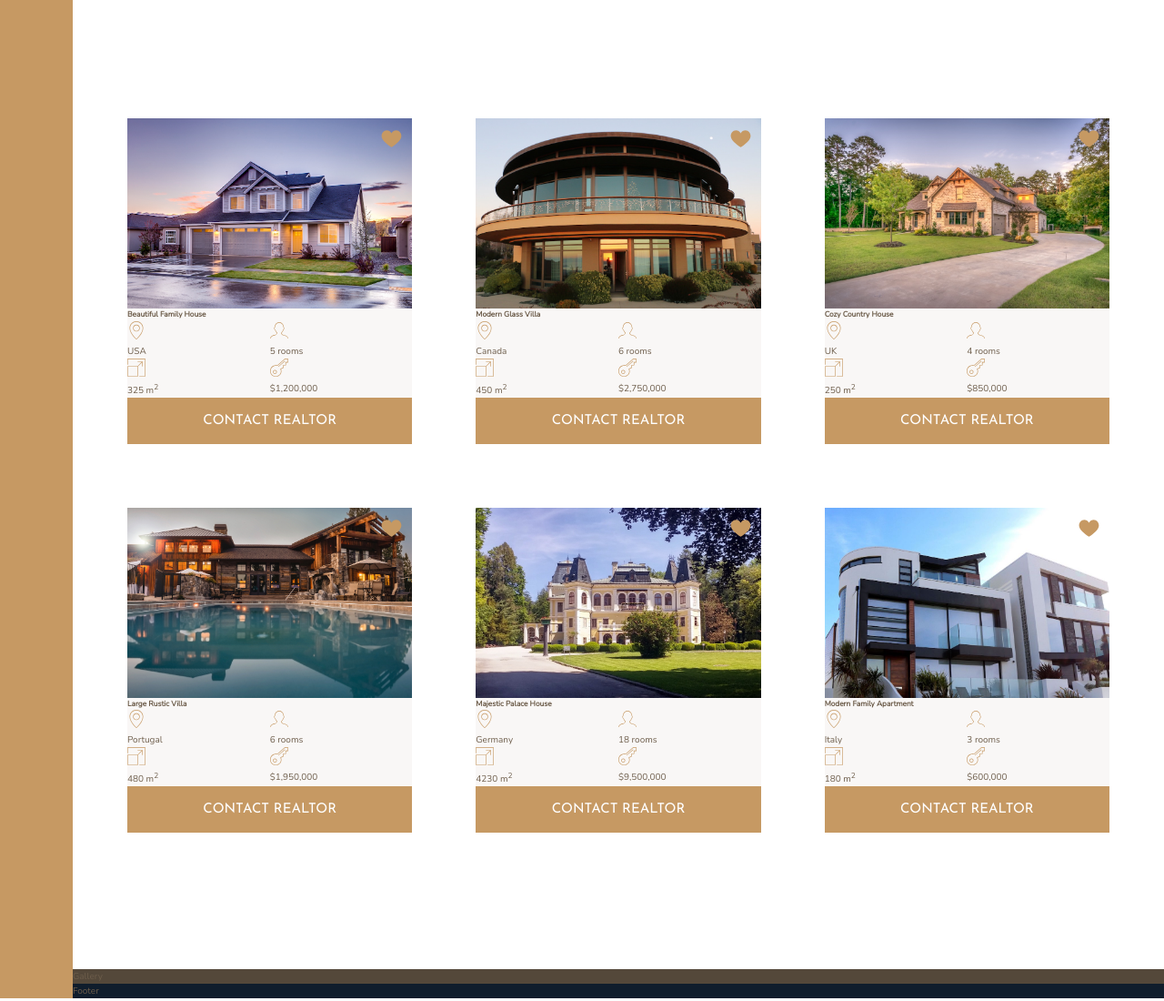
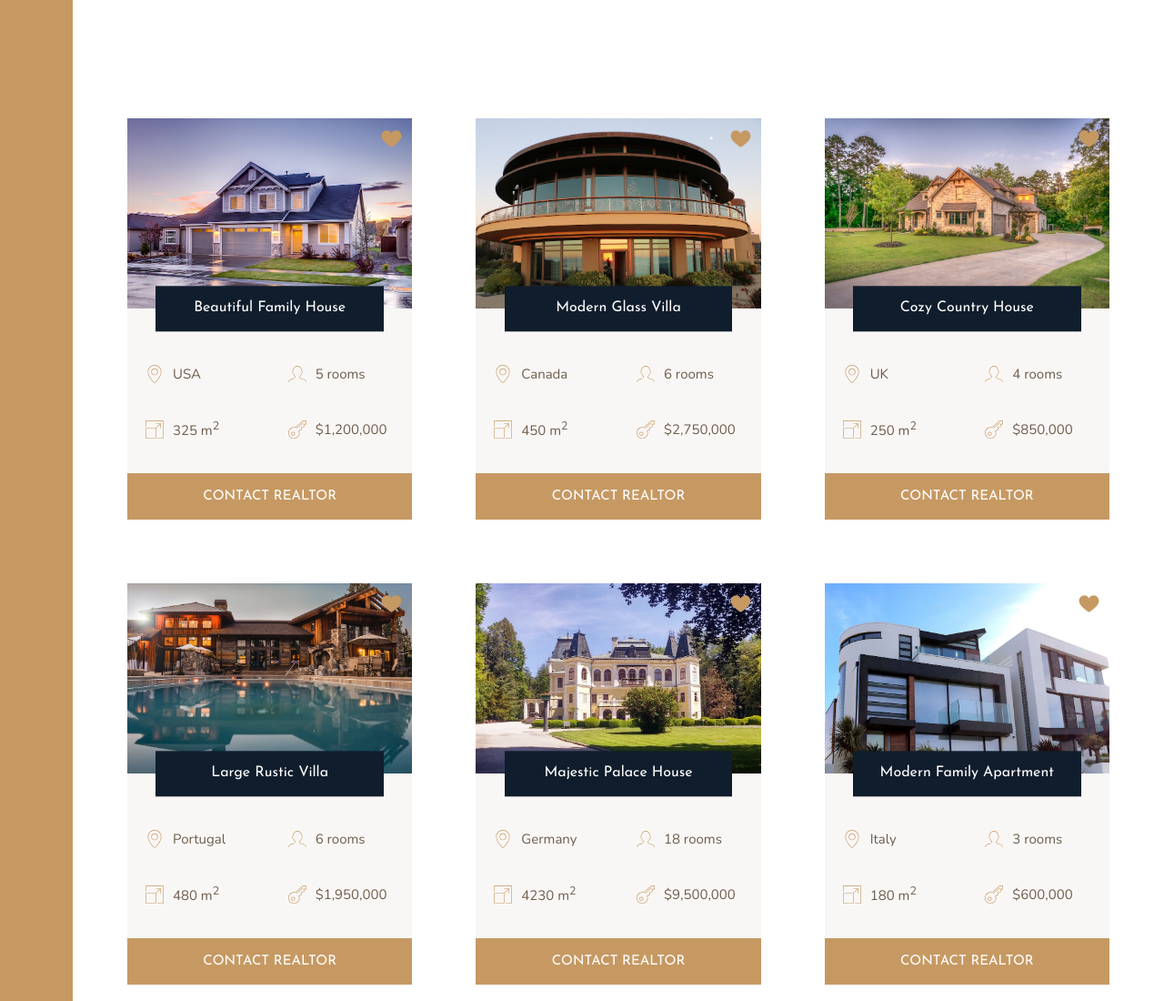
Before and after one commit to ciemekk92/nexter, a website: page index.html in a window 1280 px wide. Shown: the part 1840-2940 px from the top of the page at 91% size. Drawn offline with nearby package versions, Linux system fonts and the light colour scheme.

Commit message:
homes section completed

```diff
--- a/sass/_homes.scss
+++ b/sass/_homes.scss
@@ -11,6 +11,7 @@
     background-color: $color-grey-light-1;
     grid-template-columns: repeat(2, 1fr);
     display: grid;
+    row-gap: 3.5rem;
 
     &__img {
         width: 100%;
@@ -31,20 +32,41 @@
     }
 
     &__name {
+        width: 80%;
+        justify-self: center;
+        align-self: end;
+        grid-row: 1 / 2;
         grid-column: 1 / -1;
+        font-family: $font-display;
+        font-size: 1.6rem;
+        text-align: center;
+        padding: 1.25rem;
+        background-color: $color-secondary;
+        color: #fff;
+        font-weight: 400;
+        z-index: 3;
+        transform: translateY(50%);
+    }
+
+    &__location,
+    &__rooms {
+        margin-top: 2.5rem;
     }
 
     &__location,
     &__rooms,
     &__area,
     &__price {
+        font-size: 1.5rem;
+        margin-left: 2rem;
+        display: flex;
+        align-items: center;
+
         svg {
             fill: $color-primary;
             height: 2rem;
             width: 2rem;
-        }
-
-        p {
+            margin-right: 1rem;
         }
     }
 
```
Also changed, not shown: css/style.css.
